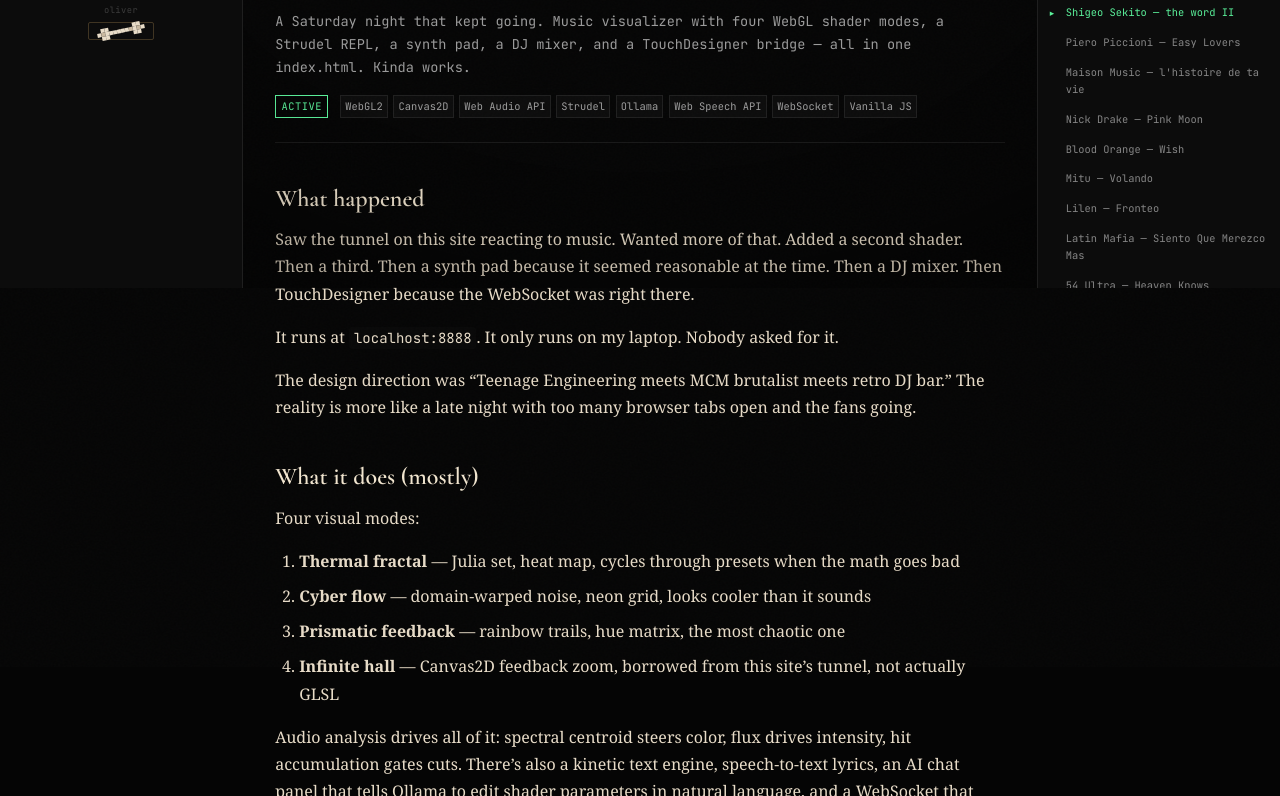
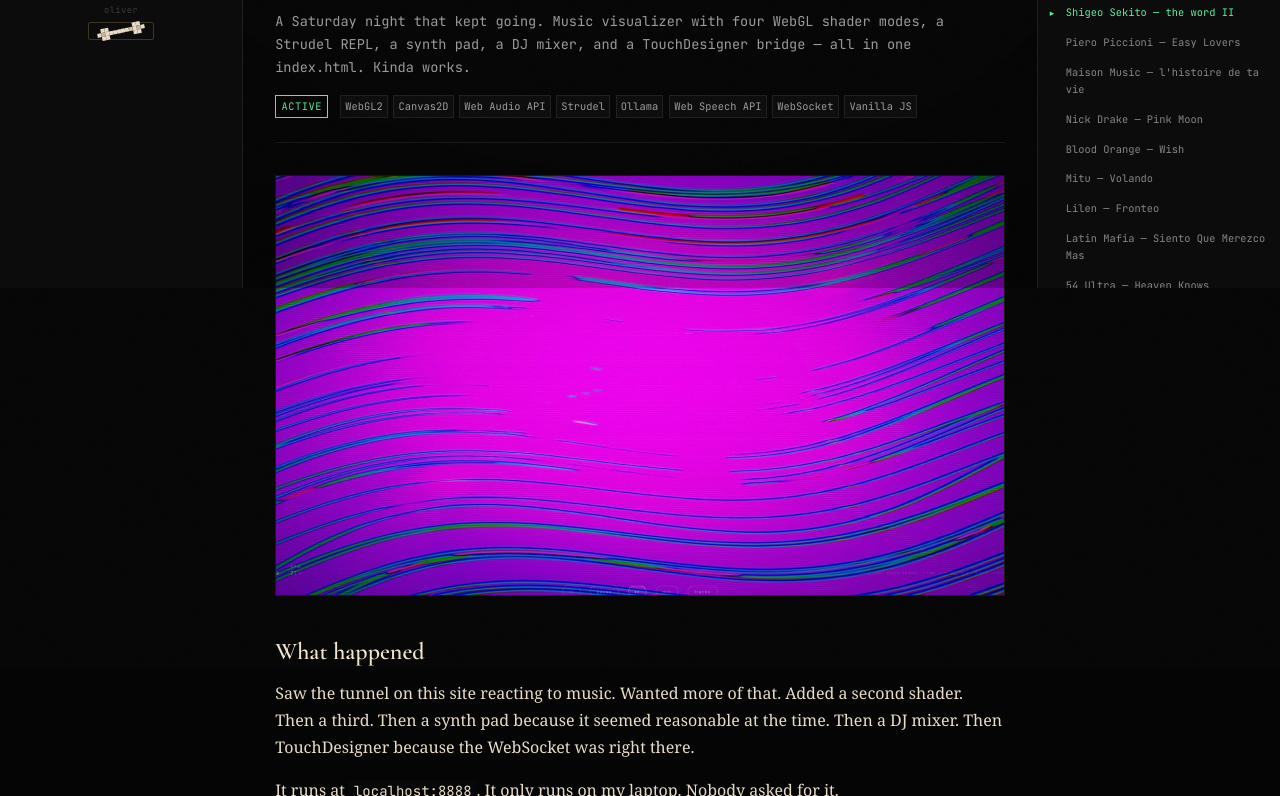
Before and after one commit to notaprompt/acampos.dev, an Astro site: page /projects/strudelvision in a window 1280 px wide. Shown: the part 512-1308 px from the top of the page. Built offline with nearby package versions, Linux system fonts and the light colour scheme; Astro itself is replaced by a stand-in of ours; no server answers; animation ran at ten frames a second.

Commit message:
StrudelVision: add prismatic shader screenshot

```diff
--- a/src/content/projects/strudelvision.md
+++ b/src/content/projects/strudelvision.md
@@ -3,6 +3,7 @@ title: "StrudelVision"
 tagline: "A Saturday night that kept going. Music visualizer with four WebGL shader modes, a Strudel REPL, a synth pad, a DJ mixer, and a TouchDesigner bridge — all in one index.html. Kinda works."
 status: "active"
 stack: ["WebGL2", "Canvas2D", "Web Audio API", "Strudel", "Ollama", "Web Speech API", "WebSocket", "Vanilla JS"]
+image: "/images/projects/strudelvision.jpg"
 hidden_demo: true
 order: 6
 ---
```
Also changed, not shown: public/images/projects/strudelvision.jpg (added).
